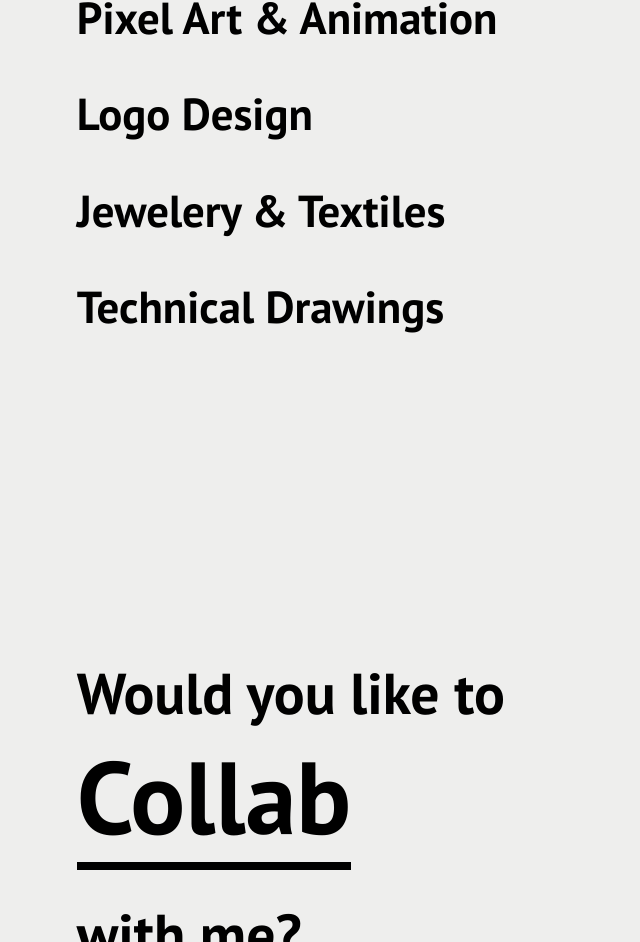
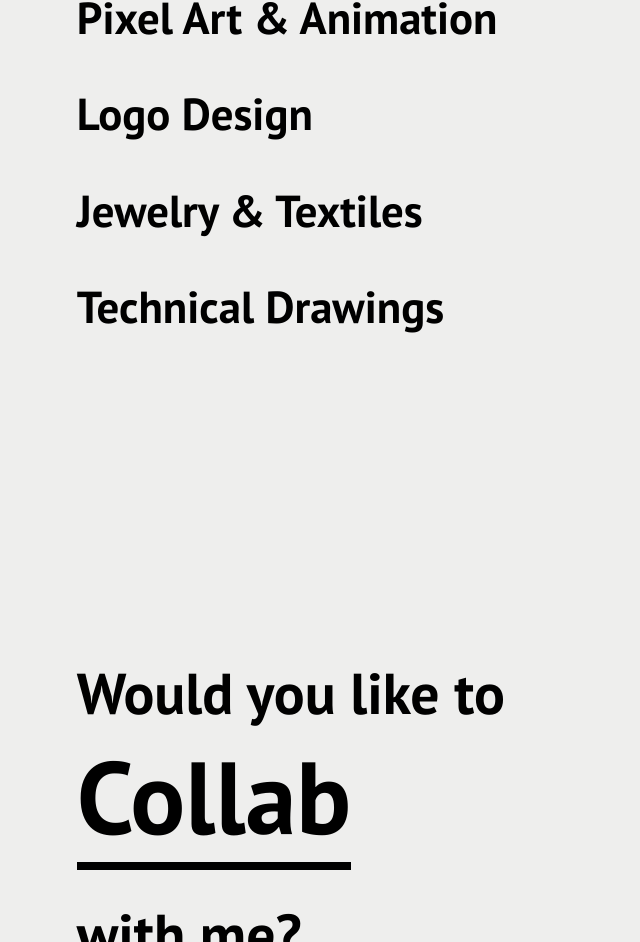
Before and after one commit to Hellyeaw/portfolio-2021, a plain HTML site: page index.html in a window 1280 px wide. Shown: the part 2127-3069 px from the top of the page, without its empty margins (0-640 px from the left). Drawn offline with nearby package versions, Linux system fonts and the light colour scheme.

Commit message:
Add files via upload

```diff
--- a/index.html
+++ b/index.html
@@ -96,7 +96,7 @@
           <a href="web.html" class="links">Web Design</a>
           <a href="pixel.html" class="links">Pixel Art & Animation</a>
           <a href="logo.html" class="links">Logo Design</a>
-          <a href="jewel.html" class="links">Jewelery & Textiles</a>
+          <a href="jewel.html" class="links">Jewelry & Textiles</a>
           <a href="draw.html" class="links">Technical Drawings</a>
         </div>
       </section>
```
